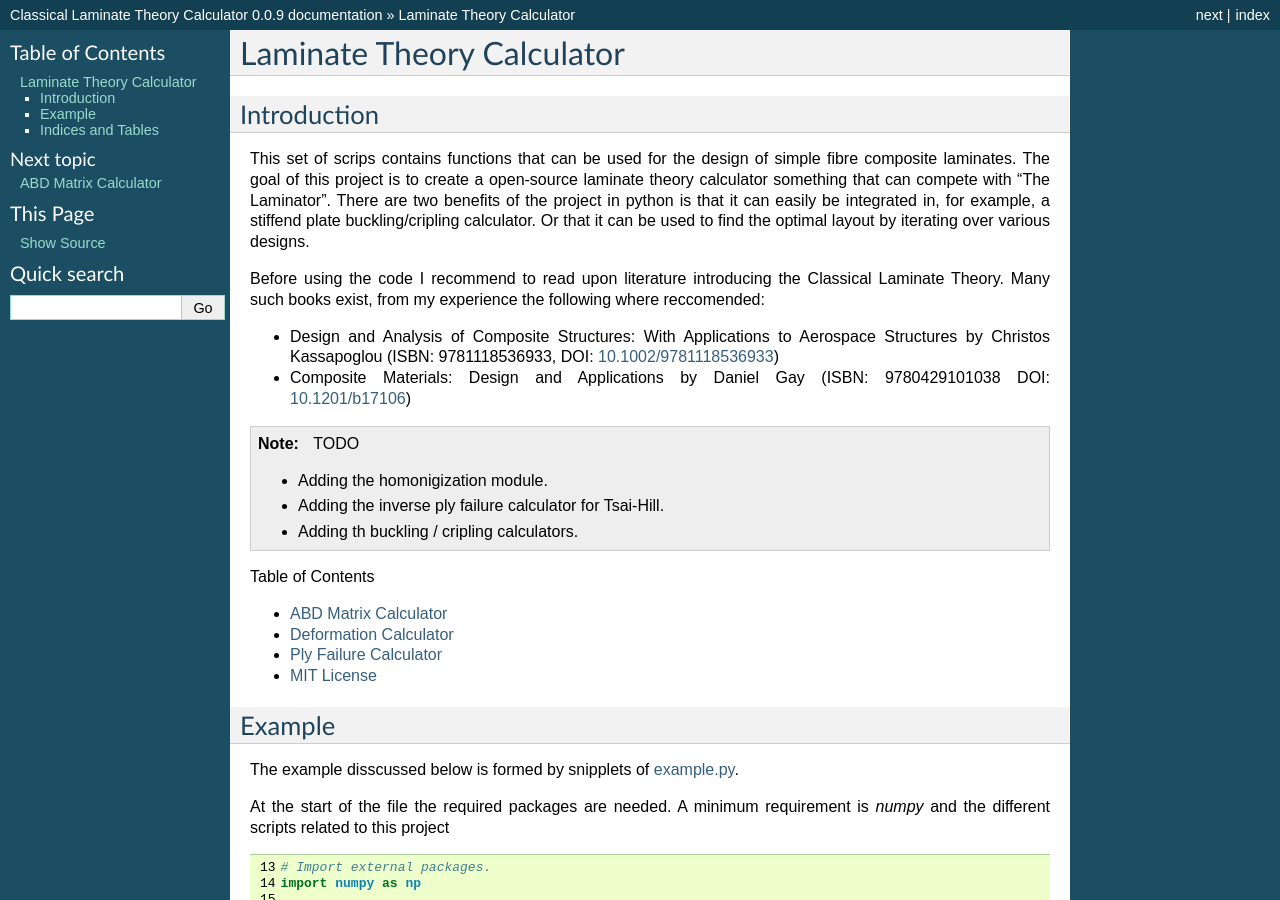
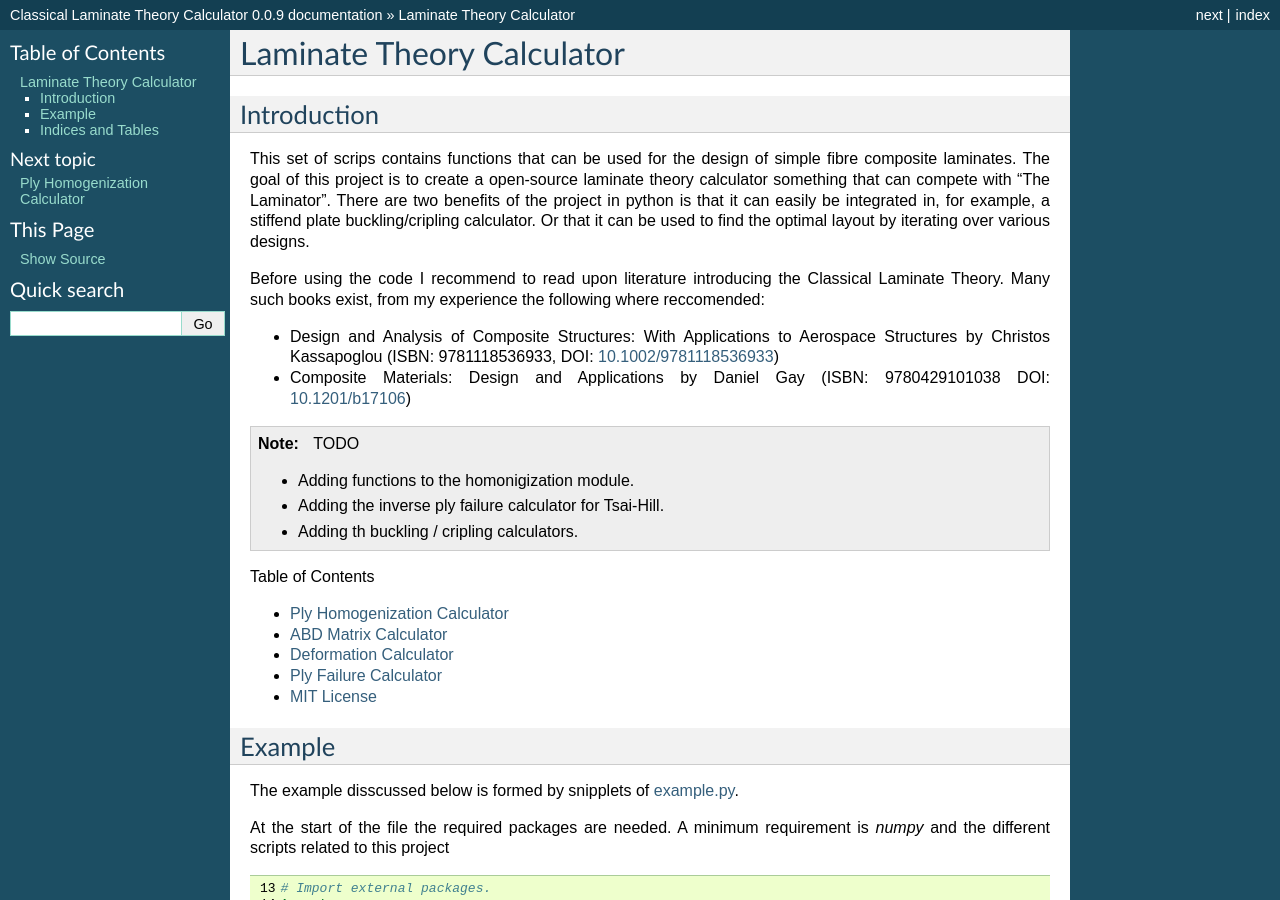
Before and after one commit to AJJLagerweij/Classical-Composite-Laminate-Theory-Calculator, a Sphinx documentation site: the page built from docs/source/index.rst, in a window 1280 px wide and 900 px high. Built offline with Sphinx 7.4.7, drawn with Linux system fonts in a browser that asks for light colours.

Commit message:
Update documentation for homoginization.

```diff
--- a/docs/source/index.rst
+++ b/docs/source/index.rst
@@ -21,7 +21,7 @@ following where reccomended:
 
 .. note:: TODO
 
-	- Adding the homonigization module.
+	- Adding functions to the homonigization module.
 	- Adding the inverse ply failure calculator for Tsai-Hill.
 	- Adding th buckling / cripling calculators.
 
@@ -29,6 +29,7 @@ following where reccomended:
    :caption: Table of Contents
    :maxdepth: 1
 
+   homogenization
    abdcal
    deformation
    failure
```
Also changed, not shown: docs/source/homogenization.rst (added, +28 -0 lines).
